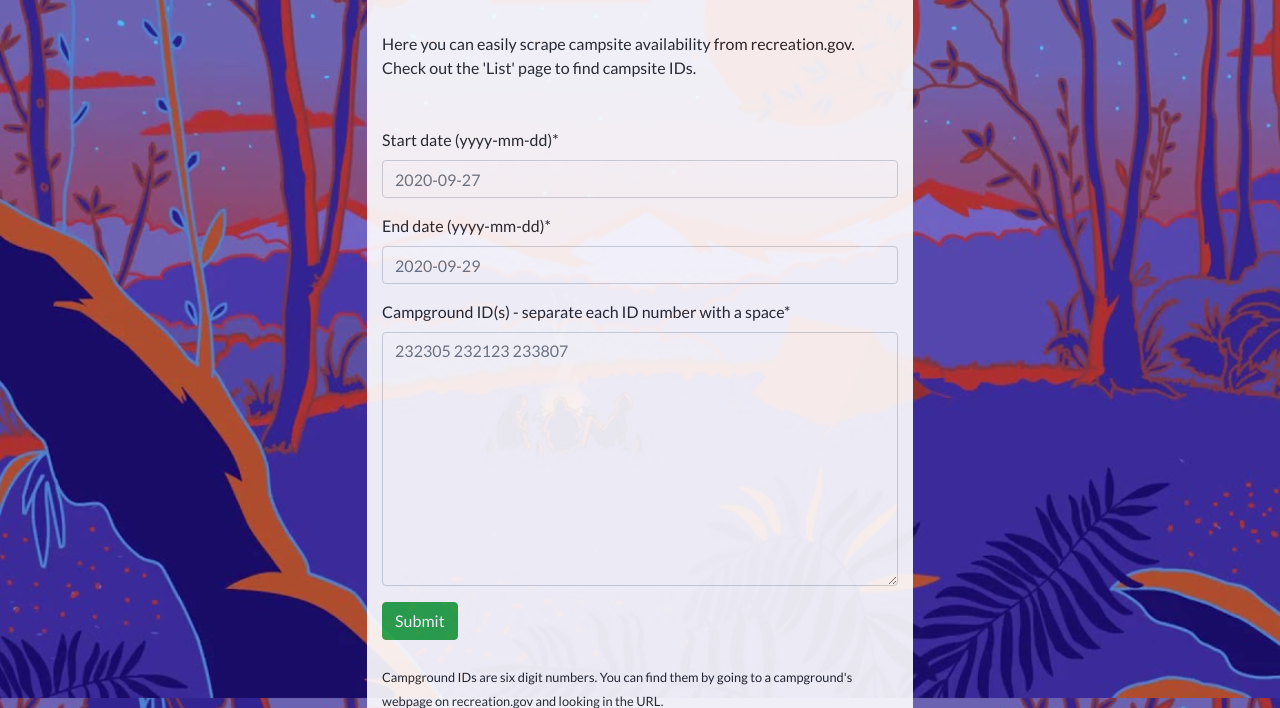
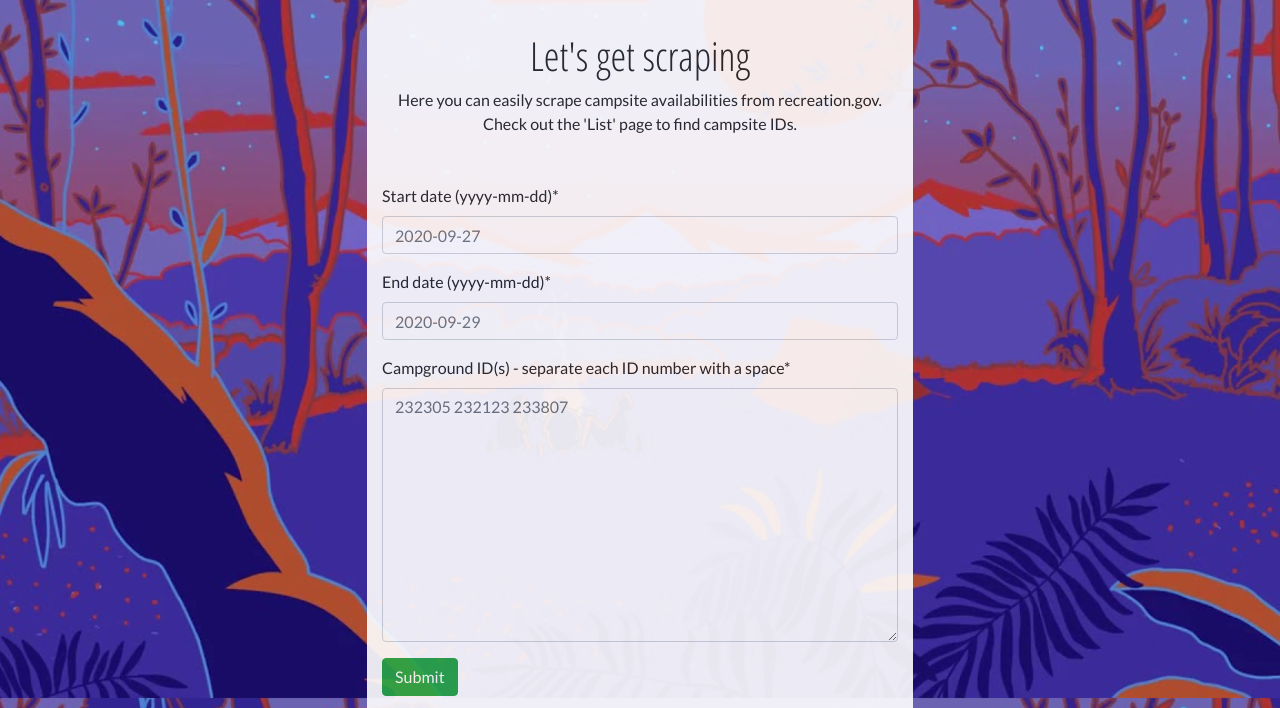
Before and after one commit to ntogasa/campground_scavenger, a Django app: page / in a window 1280 px wide. Shown: the part 102-810 px from the top of the page. Run offline with Django 3.2, Linux system fonts and the light colour scheme; parts of the project's set-up code (start-up, migrations or seed data) failed here and were passed over; some libraries are stand-ins or nearby versions.

Commit message:
Add emojis to results and heading to search page

```diff
--- a/templates/search.html
+++ b/templates/search.html
@@ -10,8 +10,9 @@
 {% block content %}
     <div class="form-container">
         <div class="row justify-content-center">
-            <div class="head col-12 col-sm-9 col-md-5 solid">
-                <p>Here you can easily scrape campsite availability from recreation.gov.
+            <div class="head col-12 col-sm-9 col-md-5 solid text-center">
+                <h1>Let's get scraping</h1>
+                <p>Here you can easily scrape campsite availabilities from recreation.gov.
                 Check out the 'List' page to find campsite IDs.</p>
             </div>
         </div>
```
Also changed, not shown: templates/results.html (+8 -3 lines).
